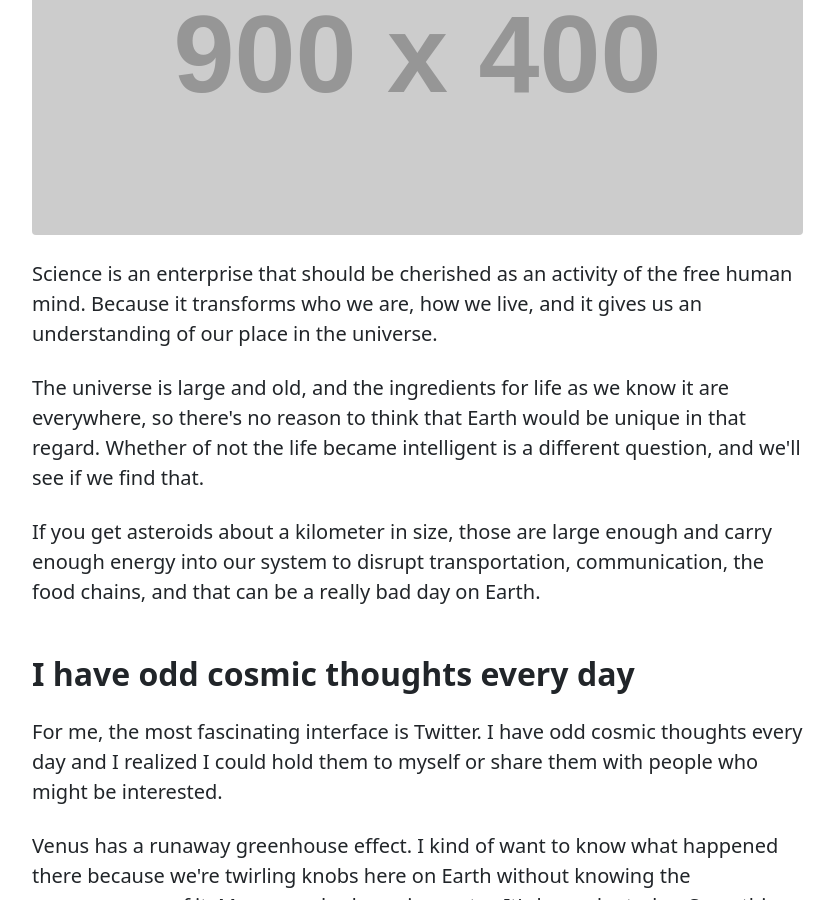
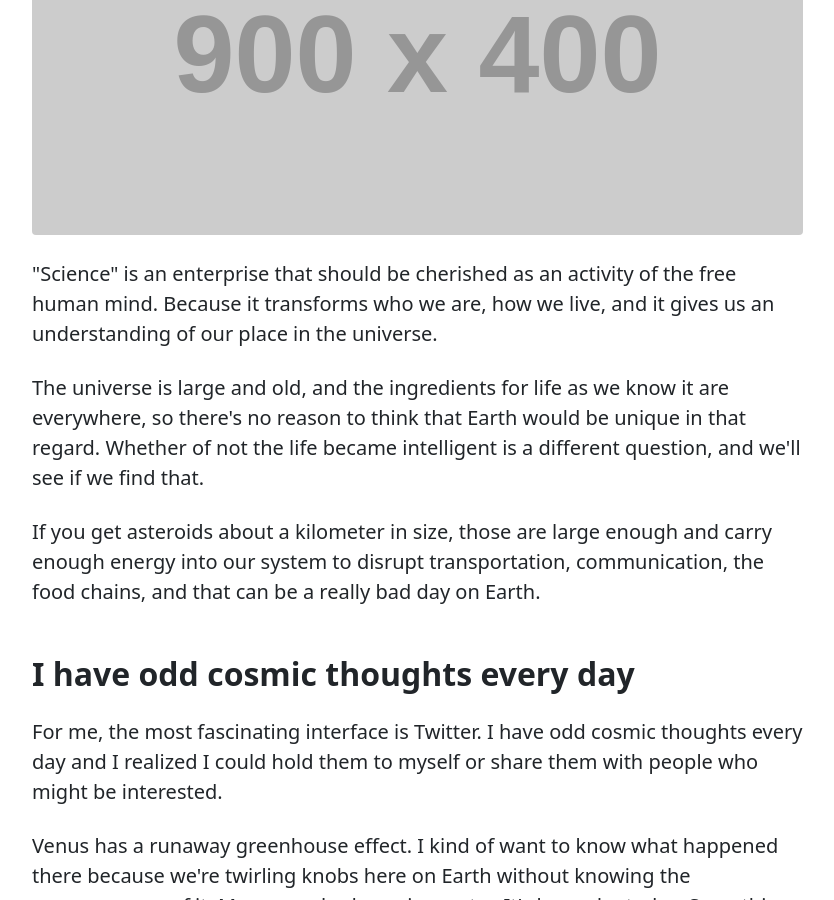
Before and after one commit to APM-GLSV/Comp.A.S, a Jekyll site: the page built from pages/modulos/industria4.0.html, in a window 1280 px wide and 900 px high, scrolled down 392 px. Shown: the whole window, without its empty margins (359-1193 px from the left). Built offline with Jekyll 4.4.1, drawn with Linux system fonts in a browser that asks for light colours.

Commit message:
Comillas

```diff
--- a/pages/modulos/industria4.0.html
+++ b/pages/modulos/industria4.0.html
@@ -31,7 +31,7 @@ layout: default
                     <figure class="mb-4"><img class="img-fluid rounded" src="https://dummyimage.com/900x400/ced4da/6c757d.jpg" alt="..." /></figure>
                     <!-- Post content-->
                     <section class="mb-5">
-                        <p class="fs-5 mb-4">Science is an enterprise that should be cherished as an activity of the free human mind. Because it transforms who we are, how we live, and it gives us an understanding of our place in the universe.</p>
+                        <p class="fs-5 mb-4">"Science" is an enterprise that should be cherished as an activity of the free human mind. Because it transforms who we are, how we live, and it gives us an understanding of our place in the universe.</p>
                         <p class="fs-5 mb-4">The universe is large and old, and the ingredients for life as we know it are everywhere, so there's no reason to think that Earth would be unique in that regard. Whether of not the life became intelligent is a different question, and we'll see if we find that.</p>
                         <p class="fs-5 mb-4">If you get asteroids about a kilometer in size, those are large enough and carry enough energy into our system to disrupt transportation, communication, the food chains, and that can be a really bad day on Earth.</p>
                         <h2 class="fw-bolder mb-4 mt-5">I have odd cosmic thoughts every day</h2>
```
